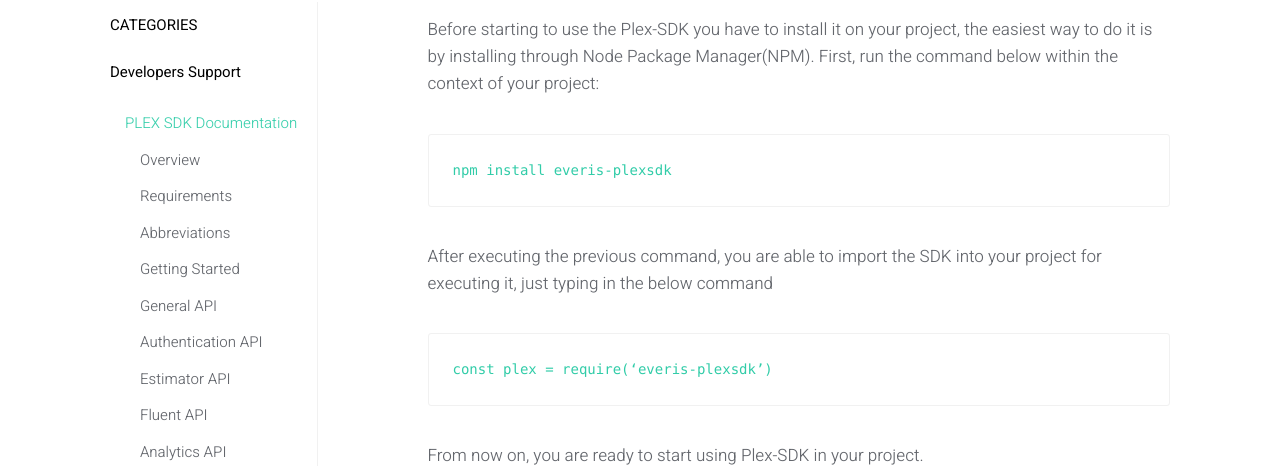
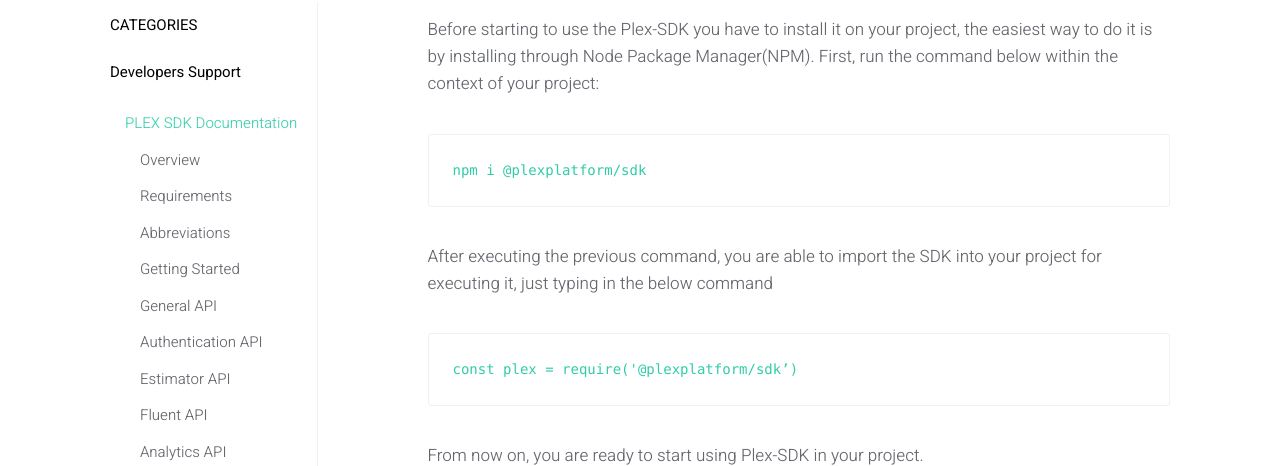
Before and after one commit to plexplatform/plexplatform.github.io, a Jekyll site: the page built from _articles/sdk.md, in a window 1280 px wide and 900 px high, scrolled down 1852 px. Shown: the part 98-564 px from the top of the window. Built offline with Jekyll 4.4.1, drawn with Linux system fonts in a browser that asks for light colours.

Commit message:
udpated npm install;

````diff
--- a/_articles/sdk.md
+++ b/_articles/sdk.md
@@ -52,13 +52,13 @@
 First, run the command below within the context of your project:
 
 ```
-npm install everis-plexsdk
+npm i @plexplatform/sdk
 ```
 
 After executing the previous command, you are able to import the SDK into your project for executing it, just typing in the below command
 
 ```
-const plex = require(‘everis-plexsdk’)
+const plex = require('@plexplatform/sdk’)
 ```
 
 From now on, you are ready to start using Plex-SDK in your project.
````
